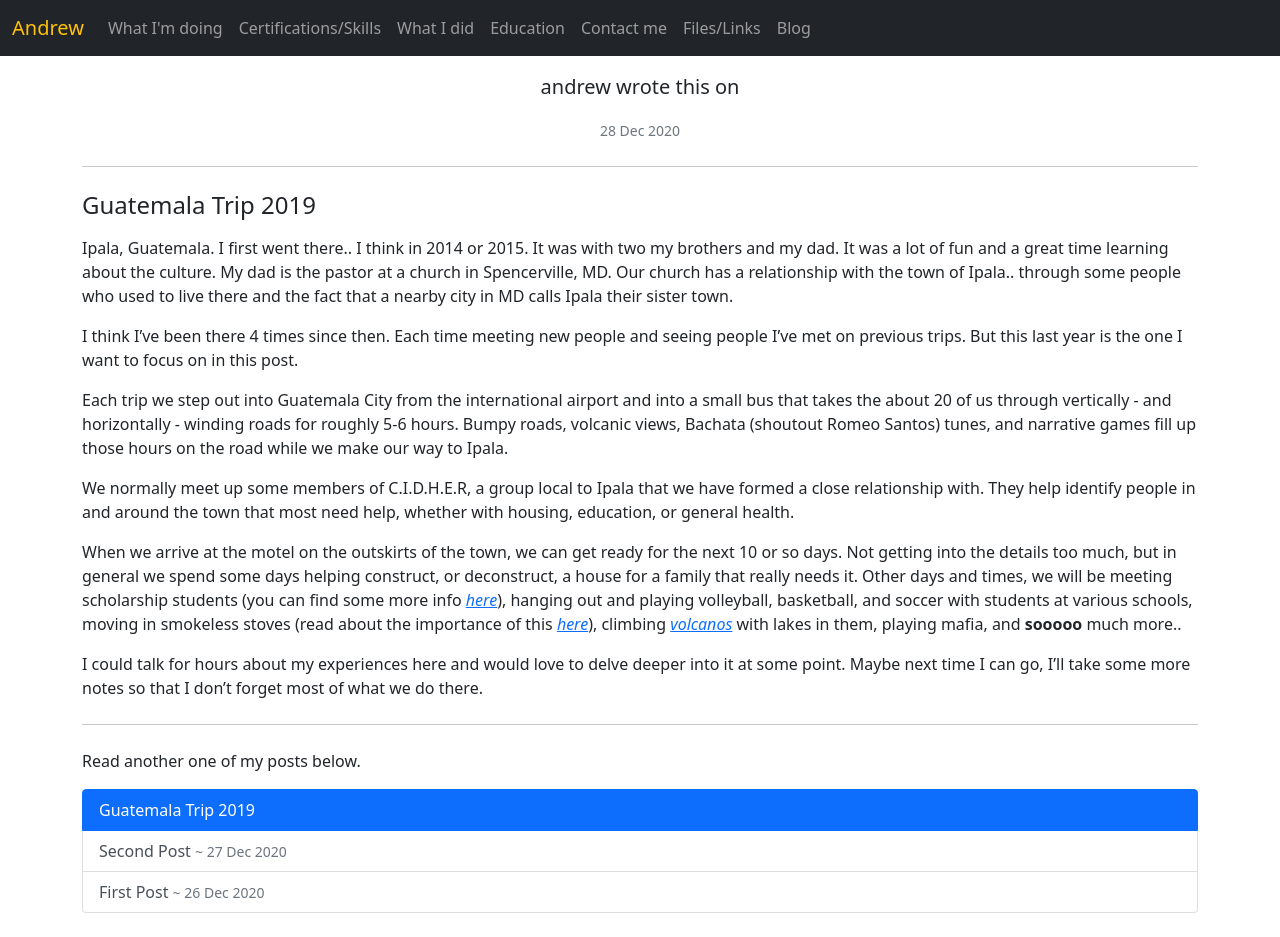
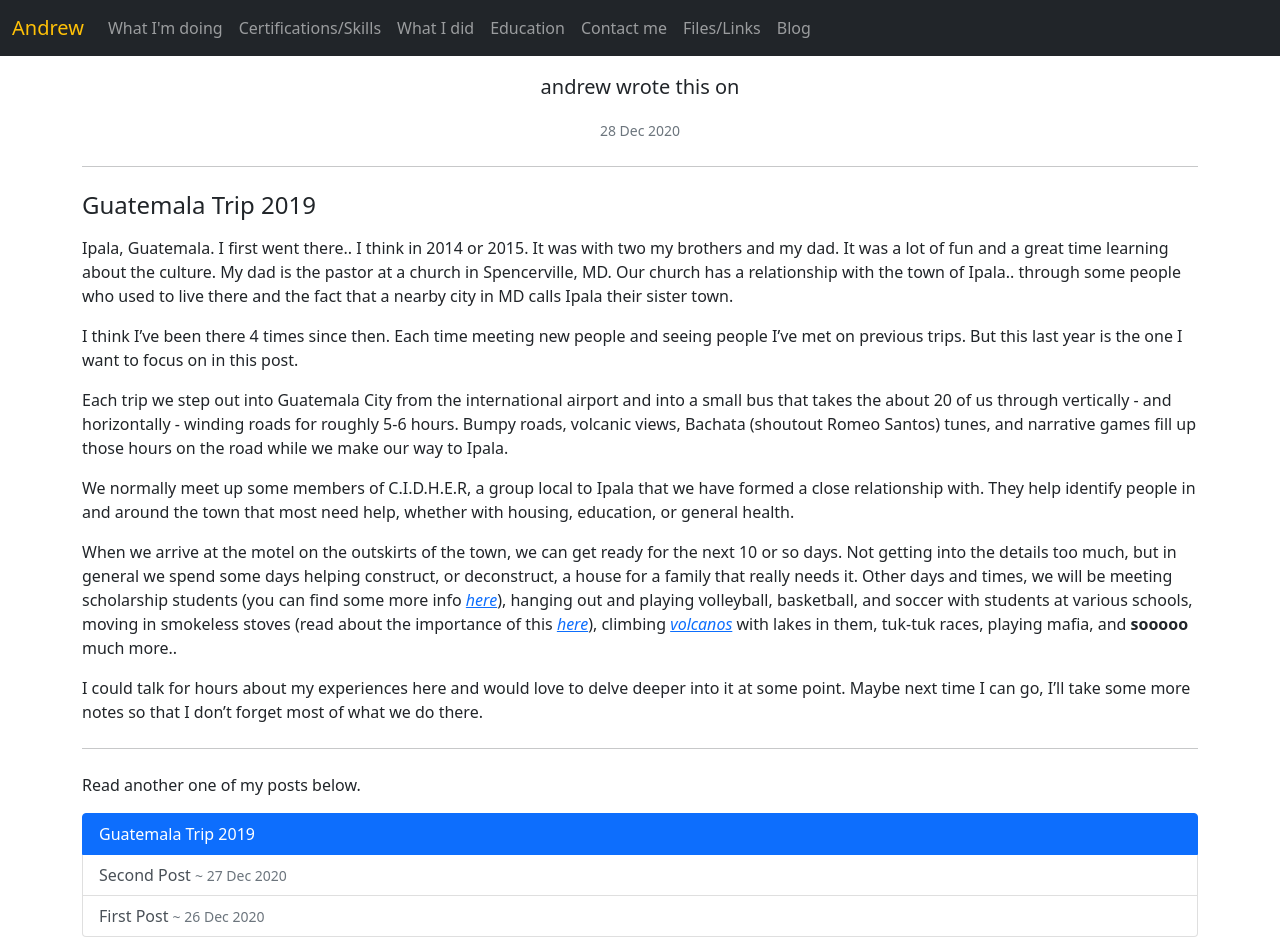
Before and after one commit to andrewp24/andrewp24.github.io, a Jekyll site: the page built from _posts/2020-12-28-guatemala-trip-2019.md, in a window 1280 px wide. Built offline with Jekyll 4.4.1, drawn with Linux system fonts in a browser that asks for light colours; before the commit the page ends 913 px from its top, so only the background shows below that.

Commit message:
added mention of the all important tuk-tuk races

```diff
--- a/_posts/2020-12-28-guatemala-trip-2019.md
+++ b/_posts/2020-12-28-guatemala-trip-2019.md
@@ -11,6 +11,6 @@ Each trip we step out into Guatemala City from the international airport and int
 
 We normally meet up some members of C.I.D.H.E.R, a group local to Ipala that we have formed a close relationship with. They help identify people in and around the town that most need help, whether with housing, education, or general health.
 
-When we arrive at the motel on the outskirts of the town, we can get ready for the next 10 or so days. Not getting into the details too much, but in general we spend some days helping construct, or deconstruct, a house for a family that really needs it. Other days and times, we will be meeting scholarship students (you can find some more info *[here](https://www.eduhealthca.org/2020/12/15/education-support.html)*), hanging out and playing volleyball, basketball, and soccer with students at various schools, moving in smokeless stoves (read about the importance of this *[here](https://www.nationalgeographic.com/photography/proof/2017/07/guatemala-cook-stoves/)*), climbing *[volcanos](https://images.app.goo.gl/ZR4Ng8t5aUgDmbPT7)* with lakes in them, playing mafia, and **sooooo** much more..
+When we arrive at the motel on the outskirts of the town, we can get ready for the next 10 or so days. Not getting into the details too much, but in general we spend some days helping construct, or deconstruct, a house for a family that really needs it. Other days and times, we will be meeting scholarship students (you can find some more info *[here](https://www.eduhealthca.org/2020/12/15/education-support.html)*), hanging out and playing volleyball, basketball, and soccer with students at various schools, moving in smokeless stoves (read about the importance of this *[here](https://www.nationalgeographic.com/photography/proof/2017/07/guatemala-cook-stoves/)*), climbing *[volcanos](https://images.app.goo.gl/ZR4Ng8t5aUgDmbPT7)* with lakes in them, tuk-tuk races, playing mafia, and **sooooo** much more..
 
 I could talk for hours about my experiences here and would love to delve deeper into it at some point. Maybe next time I can go, I'll take some more notes so that I don't forget most of what we do there.
```
